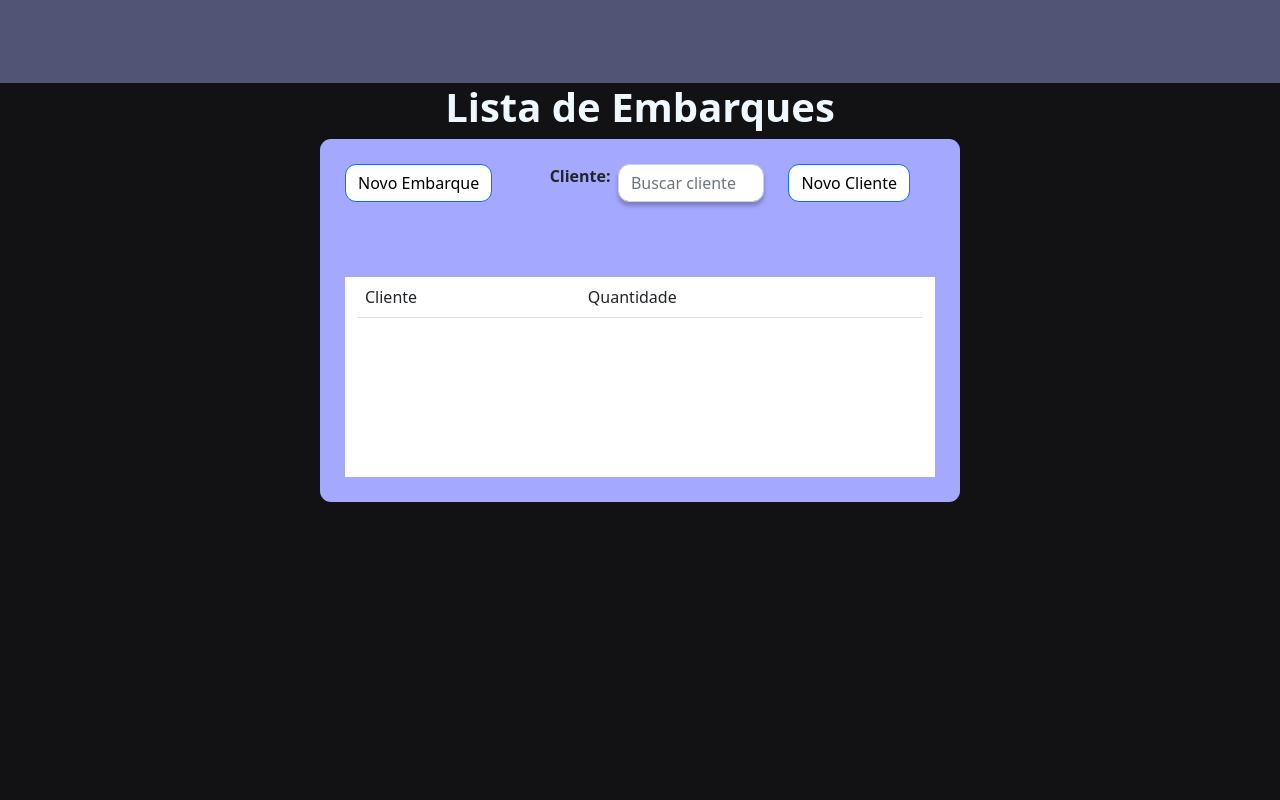
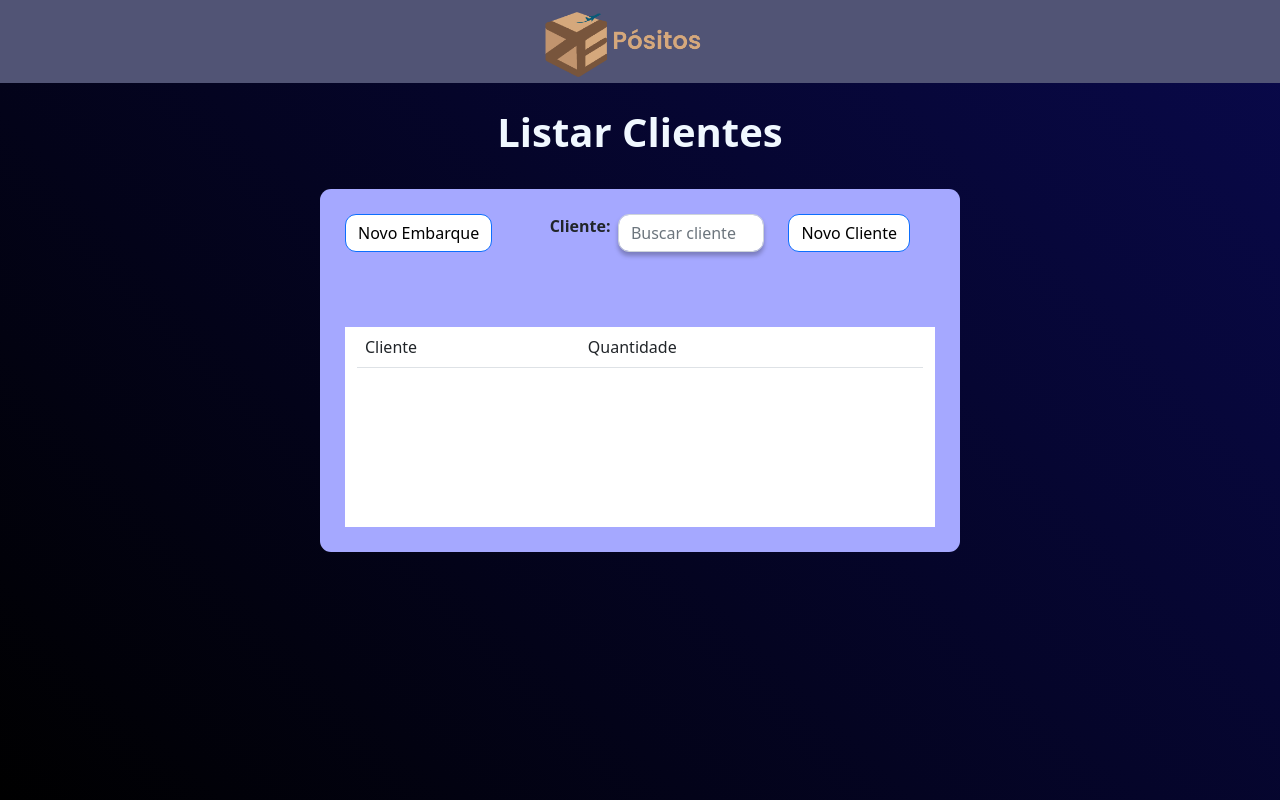
Before and after one commit to Artur906/zepositos, a website built with Vite: page frontend/src/pages/listar-clientes.html in a window 1280 px wide. Built offline with nearby package versions, Linux system fonts and the light colour scheme; no server answers.

Commit message:
adicionando logo no header

```diff
--- a/frontend/src/pages/listar-clientes.html
+++ b/frontend/src/pages/listar-clientes.html
@@ -15,11 +15,12 @@
     <div class="container-fluid ">
         <!-- cabeçalho -->
         <div class="row" id="header">
+            <a href="/index.html" class="logo-link"></a>
         </div>
 
         <!-- titulo -->
-        <div class="d-flex justify-content-center ">
-            <h1>Lista de Embarques</h1>
+        <div class="row justify-content-center" id="titulo">
+            <h1>Listar Clientes</h1>
         </div>
 
         <!-- linha do formulario -->
--- a/frontend/src/styles/global.css
+++ b/frontend/src/styles/global.css
@@ -1,7 +1,8 @@
 @import "../bootstrap/css/bootstrap.min.css";
 
 body{
-    background-color: #121214;
+    background-image: linear-gradient(45deg, black, #09094b);
+    min-height: 100vh;
 }
 
 #formulario {
@@ -31,6 +32,16 @@ body{
 #header {
     background-color: #515475;
     height: 83px;
+}
+
+.logo-link {
+    width: 200px;
+    height: 200px;
+
+    background: url(/assets/logo.png);
+    background-size: contain;
+    background-repeat: no-repeat;
+    margin: auto;
 }
 
 h1 {
```
Also changed, not shown: frontend/src/pages/cadastro-cliente.html (+4 -5 lines), frontend/src/pages/cadastro-embarque.html (+5 -6 lines).
